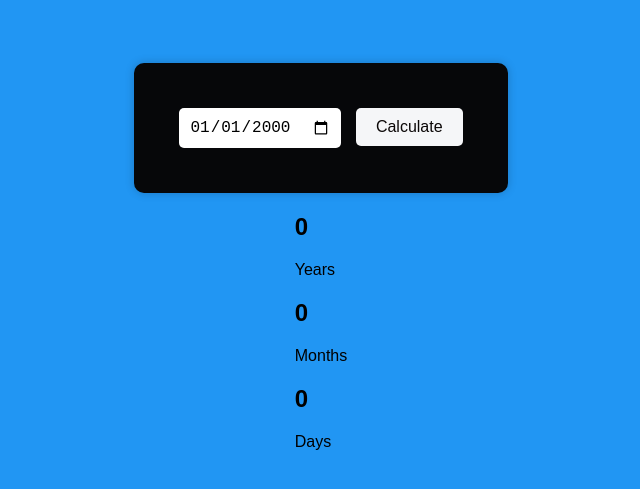
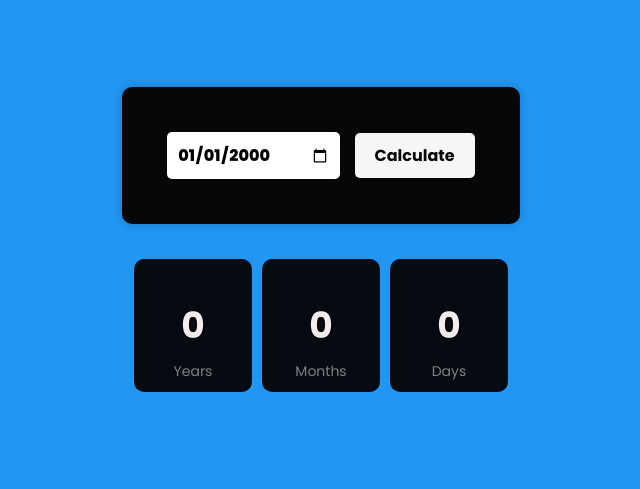
Before and after one commit to AbdulBaseer1939/classTask-05, a plain HTML site: page index.html in a window 1280 px wide. Shown: the part 143-632 px from the top of the page, without its empty margins (319-959 px from the left). Drawn offline with Linux system fonts and the light colour scheme.

Commit message:
css has completed and fontPoppins is also added

```diff
--- a/style.css
+++ b/style.css
@@ -1,3 +1,5 @@
+@import url("https://fonts.googleapis.com/css2?family=Poppins:ital,wght@0,100;0,200;0,300;0,400;0,500;0,600;0,700;0,800;0,900;1,100;1,200;1,300;1,400;1,500;1,600;1,700;1,800;1,900&display=swap");
+
 body {
   font-family: sans-serif;
   background-color: #2196f3;
@@ -7,6 +9,7 @@ body {
   justify-content: center;
   min-height: 100vh;
   margin: 0;
+  font-family: "Poppins";
 }
 
 .container {
@@ -21,7 +24,9 @@ input[type="date"] {
   border: none;
   border-radius: 5px;
   font-size: 16px;
+  font-weight: 800;
   margin-right: 10px;
+  font-family: "Poppins";
 }
 
 button {
@@ -31,5 +36,34 @@ button {
   border: none;
   border-radius: 5px;
   font-size: 16px;
+  font-weight: 700;
   cursor: pointer;
+  font-family: "Poppins";
 }
+
+.results {
+  display: flex;
+  justify-content: space-between;
+  margin: 30px;
+}
+
+.result-box {
+  background-color: #060b11;
+  color: rgb(243, 236, 236);
+  padding: 9px;
+  margin: 5px;
+  border-radius: 10px;
+  text-align: center;
+  width: 100px;
+}
+
+.result-box h2 {
+  font-size: 36px;
+  margin-bottom: 5px;
+}
+
+.result-box span {
+  font-size: 14px;
+  color: #7c8089;
+  font-family: "Poppins";
+}
```
